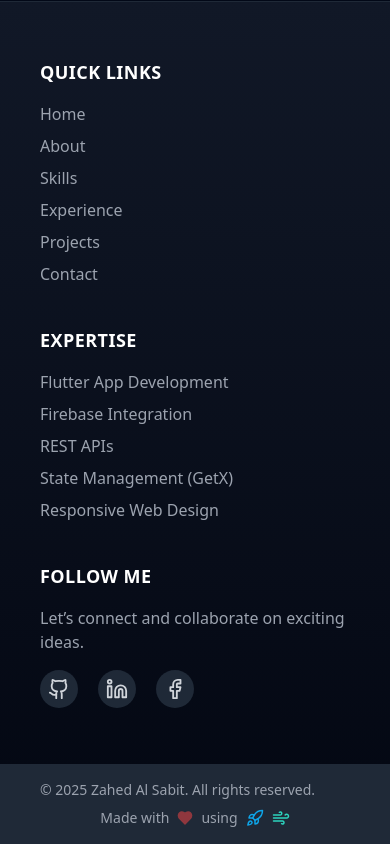
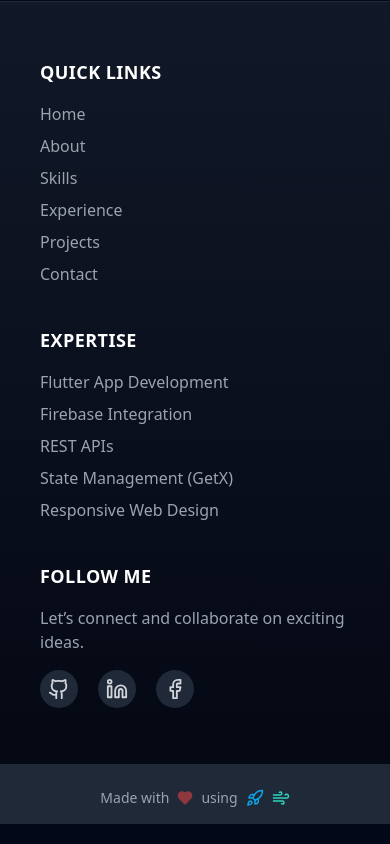
Before and after one commit to zas-nishat/zas-portfolio, a React (Vite) app: page / in a window 390 px wide. Shown: the part 7451-8295 px from the top of the page. Built offline with nearby package versions, Linux system fonts and the light colour scheme.

Commit message:
caption hidden in small devices

```diff
--- a/src/components/Footer.tsx
+++ b/src/components/Footer.tsx
@@ -113,10 +113,10 @@ const Footer: React.FC = () => {
       </div>
 
       {/* Bottom Section */}
-      <div className="bg-gray-200 dark:bg-gray-800 text-gray-600 dark:text-gray-400 text-sm py-4 px-10 flex flex-col md:flex-row justify-between items-center gap-2">
+      <div className="bg-gray-200 dark:bg-gray-800 text-gray-600 dark:text-gray-400 text-sm py-4 px-10 flex flex-col md:flex-row justify-center md:justify-between items-center gap-2">
         {/* Left Side */}
-        <p className="text-left w-full md:w-auto">
-          © {currentYear} {personalInfo.name}. All rights reserved.
+        <p className="text-center md:text-left w-full md:w-auto">
+          <span className="hidden md:inline">© {currentYear} {personalInfo.name}. All rights reserved.</span>
         </p>
 
         {/* Right Side - Made With */}
```
